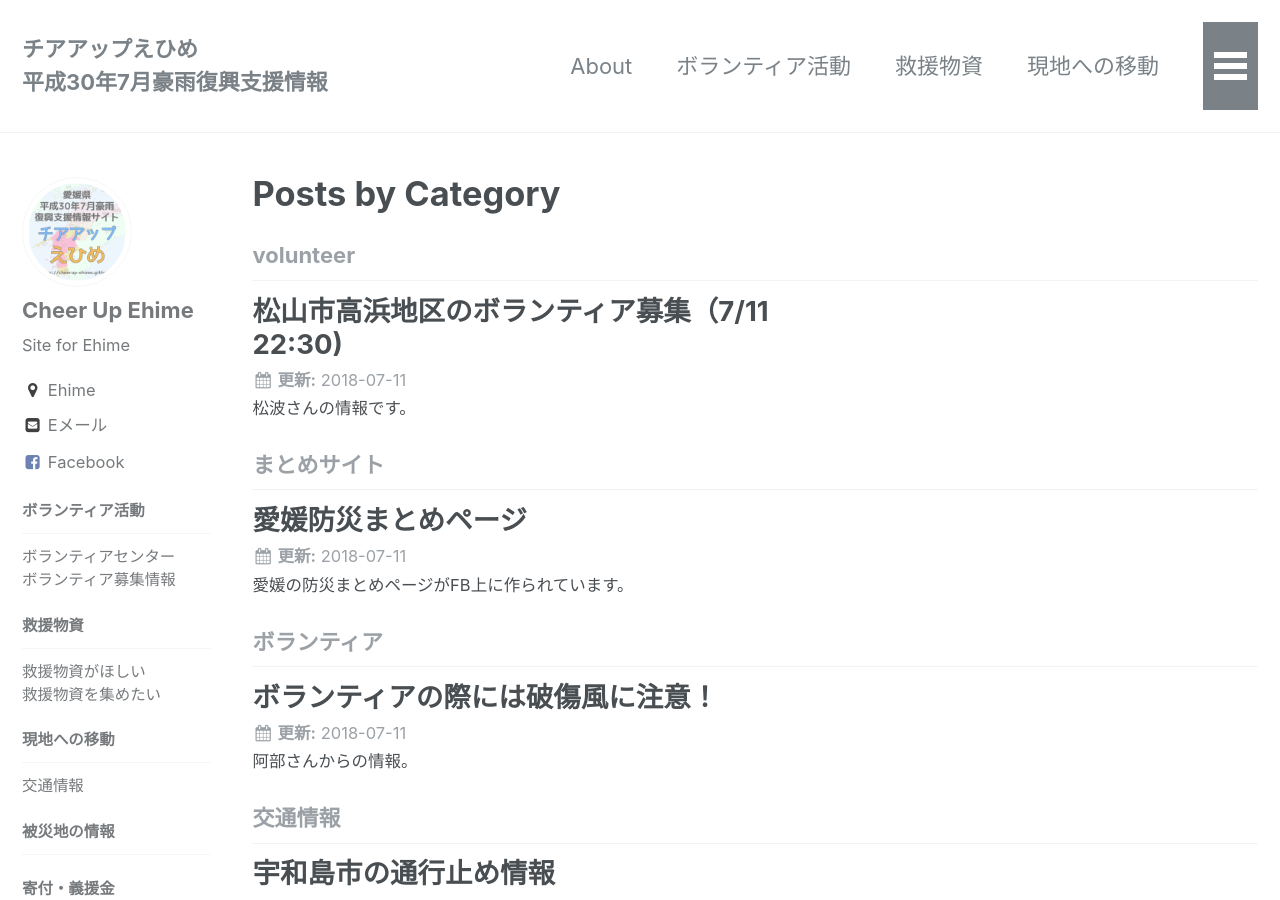
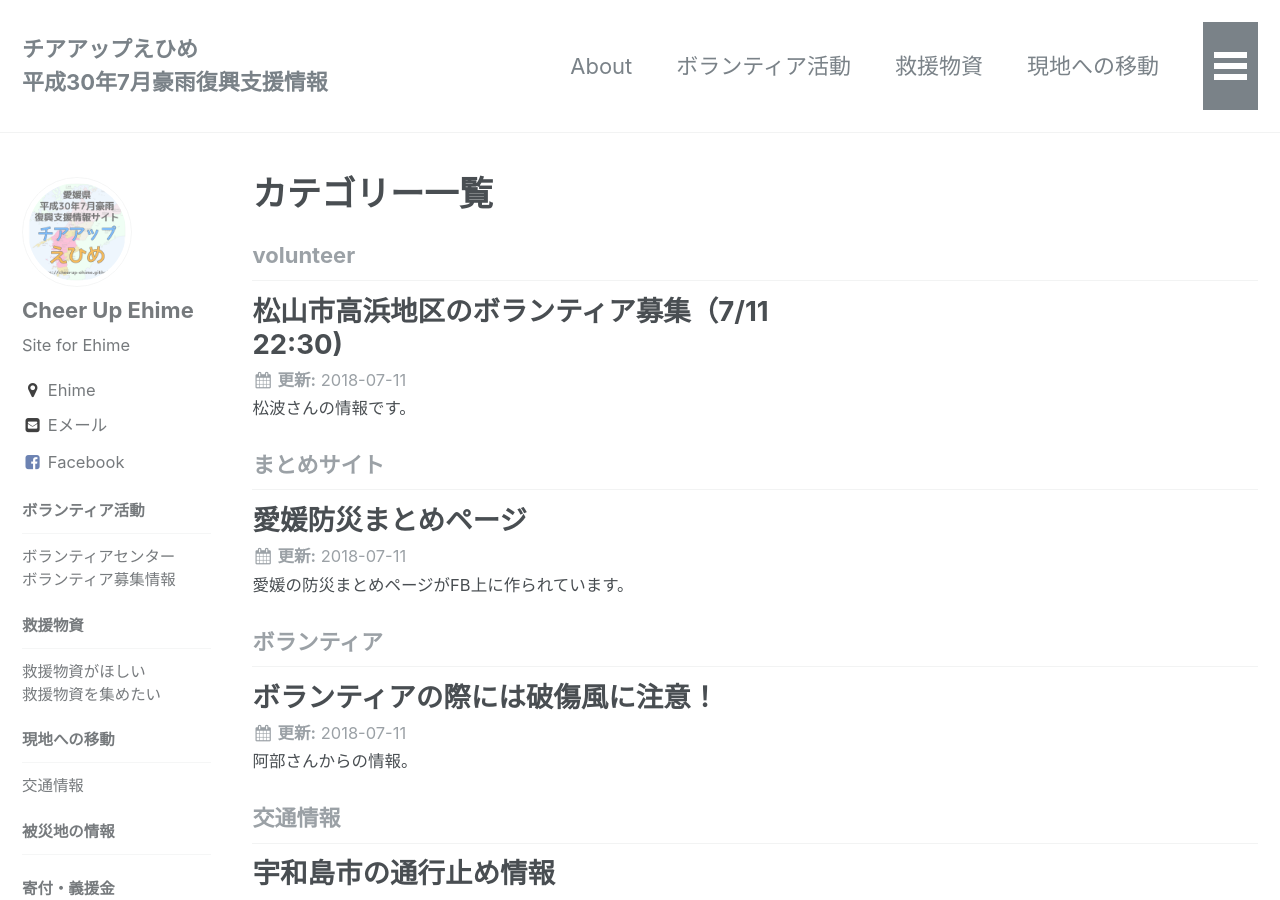
Before and after one commit to cheerup-ehime/cheerup-ehime.github.io, a Jekyll site: the page built from _pages/category-archive.html, in a window 1280 px wide and 900 px high. Built offline with Jekyll 4.4.1, drawn with Linux system fonts in a browser that asks for light colours.

Commit message:
タイトル日本語化

```diff
--- a/_pages/category-archive.html
+++ b/_pages/category-archive.html
@@ -1,7 +1,7 @@
 ---
 layout: archive
 permalink: /categories/
-title: "Posts by Category"
+title: "カテゴリー一覧"
 author_profile: true
 ---
 
--- a/_pages/tag-archive.html
+++ b/_pages/tag-archive.html
@@ -1,7 +1,7 @@
 ---
 layout: archive
 permalink: /tags/
-title: "Posts by Tags"
+title: "タグ一覧"
 author_profile: true
 ---
 
```
